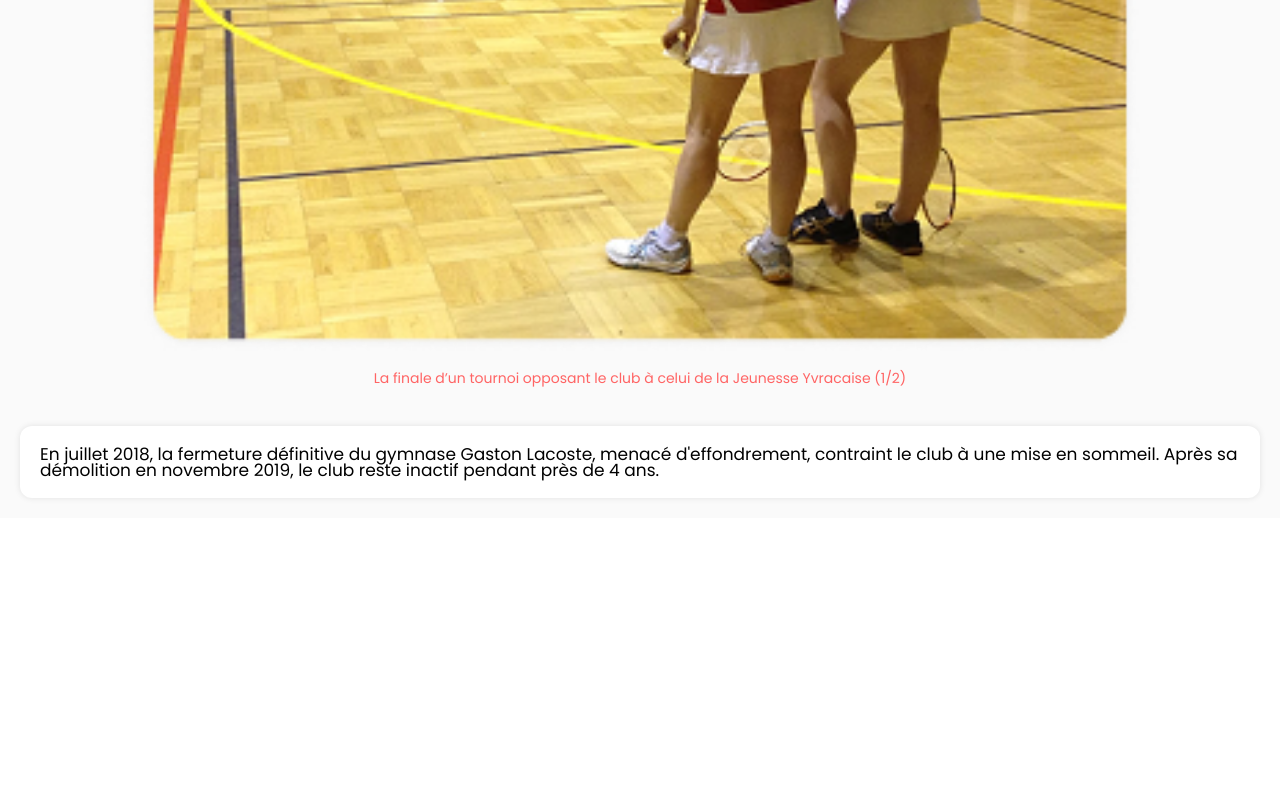
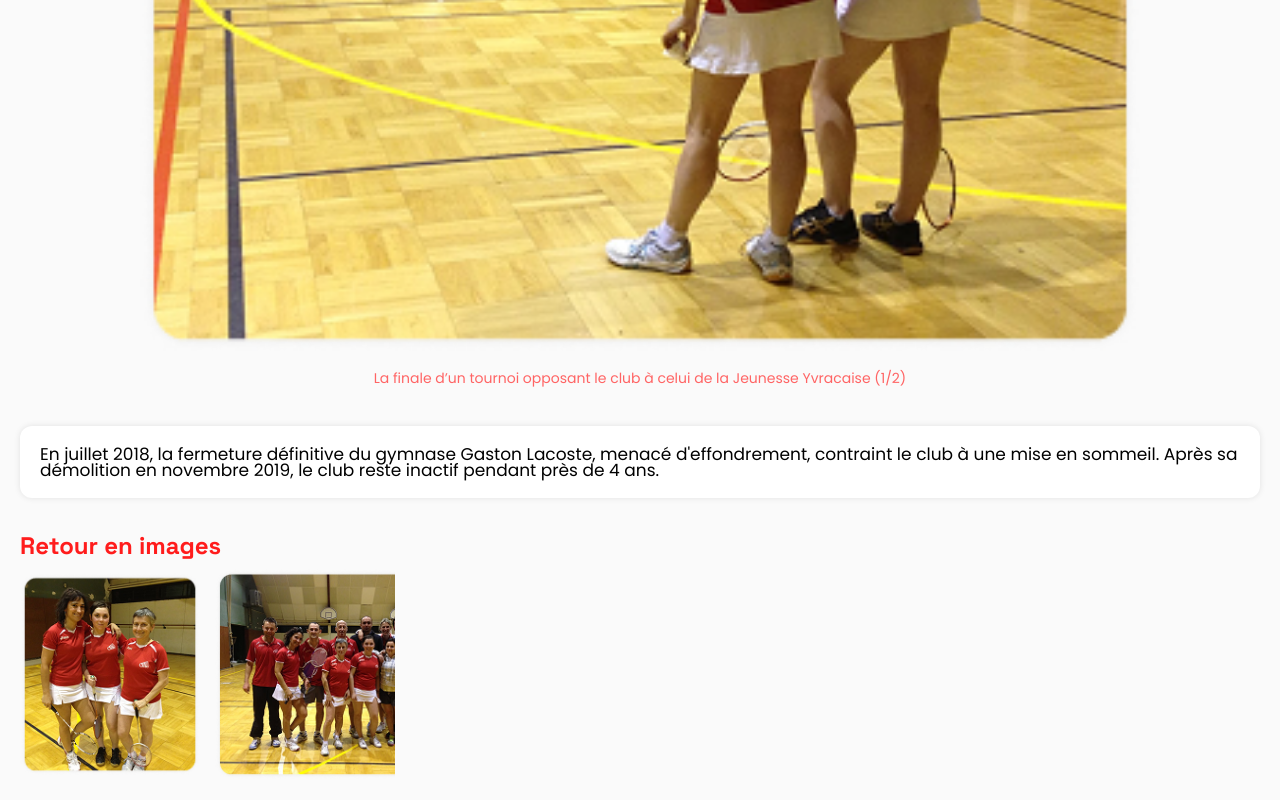
Before and after one commit to Matsuel/CACBO-Badminton, a Next.js app: page /histoire in a window 1280 px wide. Shown: the part 2033-2833 px from the top of the page. Before the commit the page ends 2551 px from the top, so only its background shows below. Built offline with nearby package versions, Linux system fonts and the light colour scheme; a web font is replaced by a local one.

Commit message:
Caroussel page histoire

```diff
--- a/src/app/histoire/page.tsx
+++ b/src/app/histoire/page.tsx
@@ -1,5 +1,6 @@
 import Bloc from "@/components/Bloc"
 import BlocText from "@/components/BlocText"
+import Caroussel from "@/components/Caroussel"
 import Content from "@/components/Content"
 import Header from "@/components/Header"
 import ImageLegend from "@/components/ImageLegend"
@@ -55,6 +56,14 @@ const Histoire = () => {
                         En juillet 2018, la fermeture définitive du gymnase Gaston Lacoste, menacé d&apos;effondrement, contraint le club à une mise en sommeil. Après sa démolition en novembre 2019, le club reste inactif pendant près de 4 ans.
                     </BlocText>
                 </Bloc>
+
+                <Caroussel
+                    images={[
+                        "/histoire/caroussel1.png",
+                        "/histoire/caroussel2.png"
+                    ]}
+                    title="Retour en images"
+                />
             </Content>
 
         </PageLayout>
```
Also changed, not shown: public/histoire/caroussel1.png (added), public/histoire/caroussel2.png (added).
